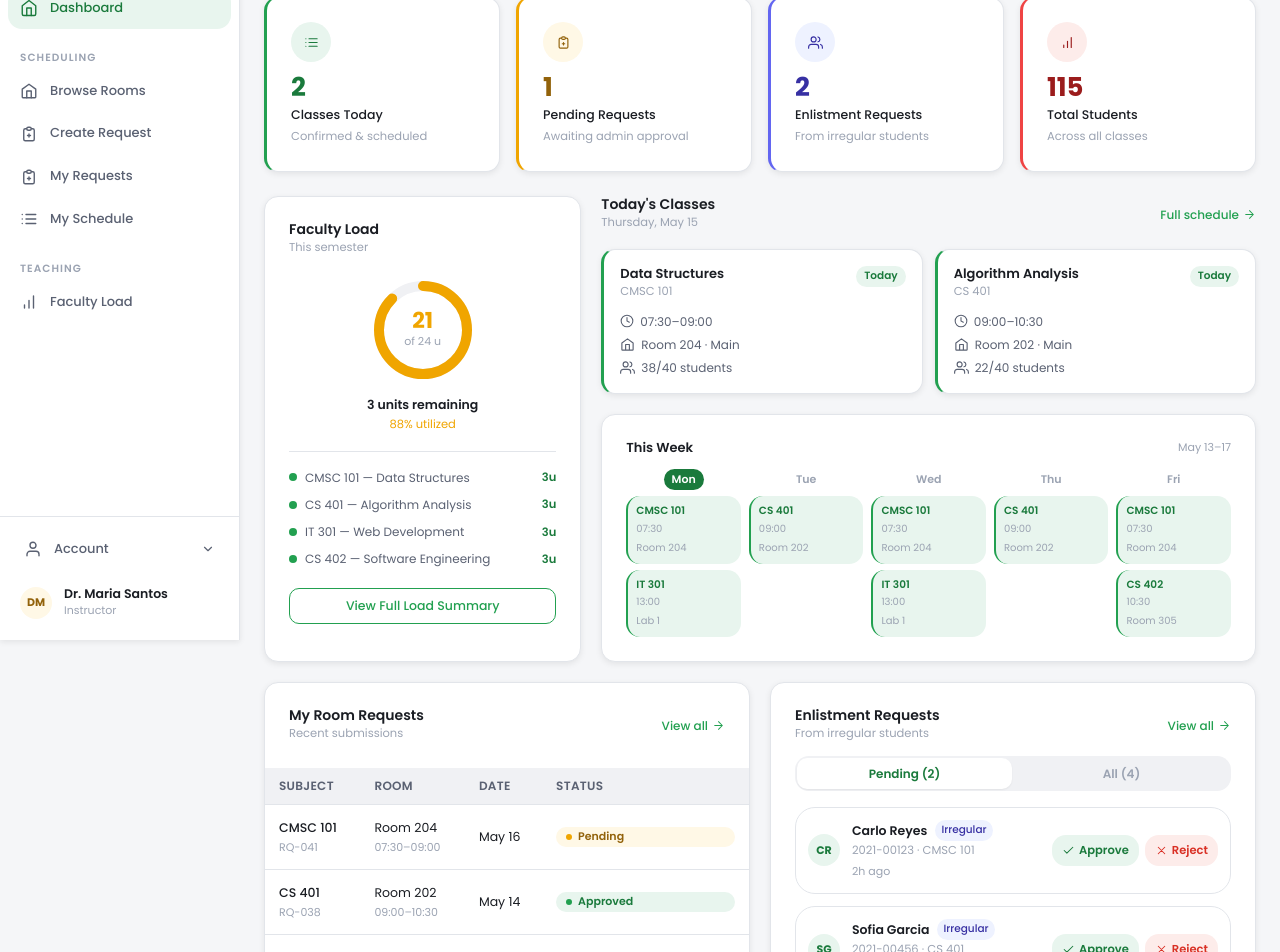
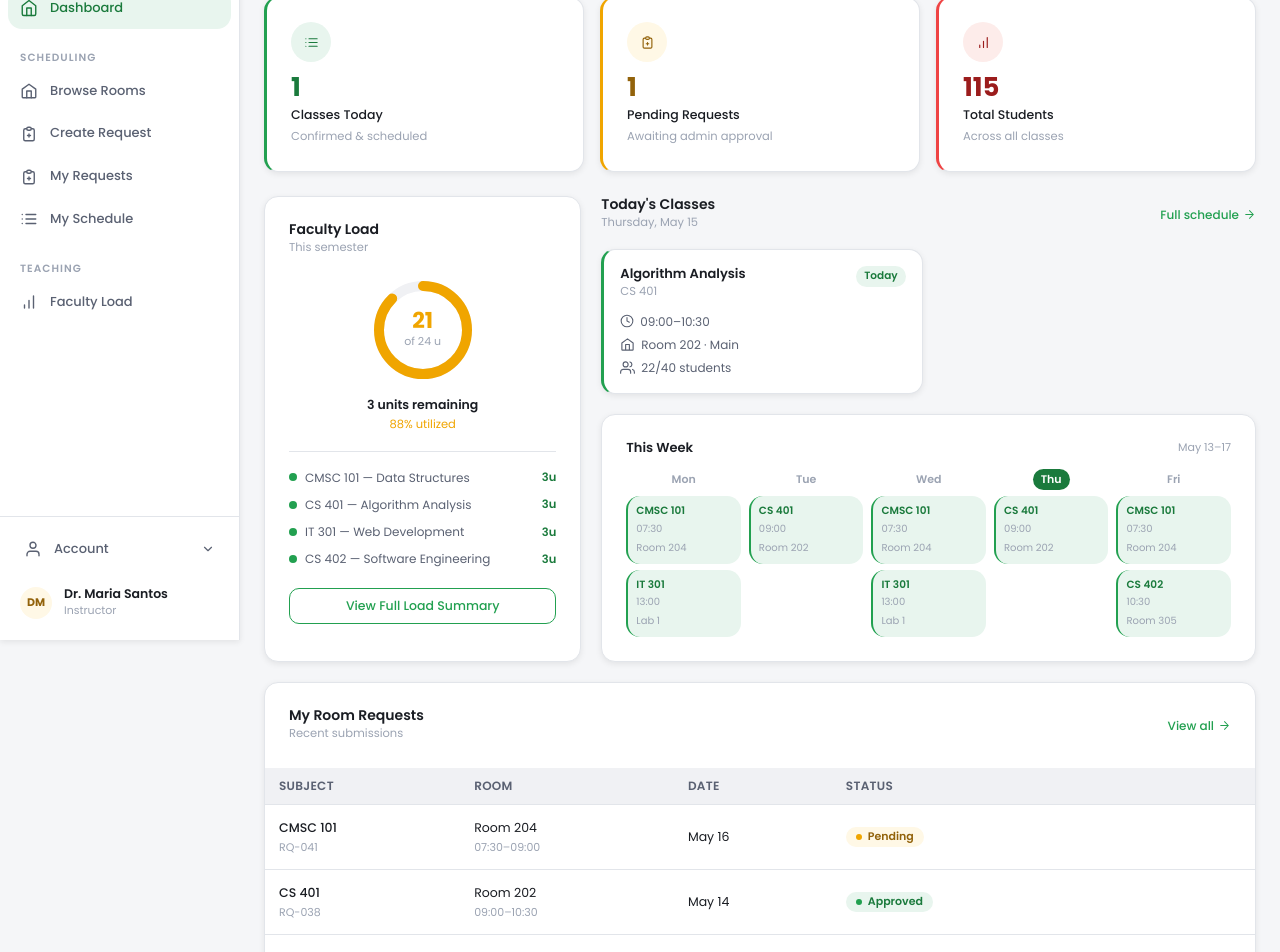
Before and after one commit to kurtoswill/Automated-Faculty-Load-Room-Scheduler, a Next.js app in the folder app/: page /instructor/dashboard in a window 1280 px wide. Shown: the part 160-1112 px from the top of the page. Built offline with nearby package versions, Linux system fonts and the light colour scheme.

Commit message:
refactor(Navbar): enhance sidebar link activation logic for better route matching

```diff
--- a/app/src/app/instructor/dashboard/page.tsx
+++ b/app/src/app/instructor/dashboard/page.tsx
@@ -7,65 +7,47 @@ import AppShell from '@/components/Navbar';
 // ─────────────────────────────────────────────────────────────
 // Types
 // ─────────────────────────────────────────────────────────────
-type RequestStatus  = 'Pending' | 'Approved' | 'Rejected';
-type EnlistStatus   = 'Pending' | 'Approved' | 'Rejected';
+type RequestStatus = 'Pending' | 'Approved' | 'Rejected';
 
 interface ScheduleClass {
-  id:       string;
-  subject:  string;
-  code:     string;
-  room:     string;
+  id: string;
+  subject: string;
+  code: string;
+  room: string;
   building: string;
-  day:      string;
-  time:     string;
+  day: string;
+  time: string;
   students: number;
   capacity: number;
-  isToday:  boolean;
+  isToday: boolean;
 }
 
 interface RequestRow {
-  id:      string;
+  id: string;
   subject: string;
-  room:    string;
-  date:    string;
-  time:    string;
-  count:   number;
-  status:  RequestStatus;
+  room: string;
+  date: string;
+  time: string;
+  count: number;
+  status: RequestStatus;
   remarks?: string;
-}
-
-interface EnlistRow {
-  student:  string;
-  initials: string;
-  id:       string;
-  subject:  string;
-  type:     string;
-  status:   EnlistStatus;
-  time:     string;
 }
 
 // ─────────────────────────────────────────────────────────────
 // Mock data
 // ─────────────────────────────────────────────────────────────
 const MY_SCHEDULE: ScheduleClass[] = [
-  { id: 'S1', subject: 'Data Structures',   code: 'CMSC 101', room: 'Room 204',  building: 'Main',  day: 'Mon/Wed/Fri', time: '07:30–09:00', students: 38, capacity: 40, isToday: true  },
-  { id: 'S2', subject: 'Algorithm Analysis',code: 'CS 401',   room: 'Room 202',  building: 'Main',  day: 'Tue/Thu',     time: '09:00–10:30', students: 22, capacity: 40, isToday: true  },
-  { id: 'S3', subject: 'Web Development',   code: 'IT 301',   room: 'Lab 1',     building: 'ICT',   day: 'Mon/Wed',     time: '13:00–14:30', students: 30, capacity: 30, isToday: false },
-  { id: 'S4', subject: 'Software Engineering',code:'CS 402',  room: 'Room 305',  building: 'Main',  day: 'Fri',         time: '10:30–12:00', students: 25, capacity: 35, isToday: false },
+  { id: 'S1', subject: 'Data Structures', code: 'CMSC 101', room: 'Room 204', building: 'Main', day: 'Mon/Wed/Fri', time: '07:30–09:00', students: 38, capacity: 40, isToday: false },
+  { id: 'S2', subject: 'Algorithm Analysis', code: 'CS 401', room: 'Room 202', building: 'Main', day: 'Tue/Thu', time: '09:00–10:30', students: 22, capacity: 40, isToday: true },
+  { id: 'S3', subject: 'Web Development', code: 'IT 301', room: 'Lab 1', building: 'ICT', day: 'Mon/Wed', time: '13:00–14:30', students: 30, capacity: 30, isToday: false },
+  { id: 'S4', subject: 'Software Engineering', code: 'CS 402', room: 'Room 305', building: 'Main', day: 'Fri', time: '10:30–12:00', students: 25, capacity: 35, isToday: false },
 ];
 
 const MY_REQUESTS: RequestRow[] = [
-  { id: 'RQ-041', subject: 'CMSC 101 — Data Structures',      room: 'Room 204', date: 'May 16', time: '07:30–09:00', count: 38, status: 'Pending'  },
-  { id: 'RQ-038', subject: 'CS 401 — Algorithm Analysis',     room: 'Room 202', date: 'May 14', time: '09:00–10:30', count: 22, status: 'Approved' },
-  { id: 'RQ-035', subject: 'IT 301 — Web Development',        room: 'Lab 1',    date: 'May 12', time: '13:00–14:30', count: 30, status: 'Approved' },
-  { id: 'RQ-032', subject: 'CS 402 — Software Engineering',   room: 'Room 101', date: 'May 10', time: '10:30–12:00', count: 25, status: 'Rejected', remarks: 'Room at capacity for that slot.' },
-];
-
-const ENLIST_REQUESTS: EnlistRow[] = [
-  { student: 'Carlo Reyes',  initials: 'CR', id: '2021-00123', subject: 'CMSC 101', type: 'Irregular', status: 'Pending',  time: '2h ago'  },
-  { student: 'Sofia Garcia', initials: 'SG', id: '2021-00456', subject: 'CS 401',   type: 'Irregular', status: 'Pending',  time: '5h ago'  },
-  { student: 'Marco Lim',    initials: 'ML', id: '2020-00789', subject: 'CMSC 101', type: 'Irregular', status: 'Approved', time: '1d ago'  },
-  { student: 'Nina Flores',  initials: 'NF', id: '2021-00321', subject: 'IT 301',   type: 'Irregular', status: 'Rejected', time: '2d ago'  },
+  { id: 'RQ-041', subject: 'CMSC 101 — Data Structures', room: 'Room 204', date: 'May 16', time: '07:30–09:00', count: 38, status: 'Pending' },
+  { id: 'RQ-038', subject: 'CS 401 — Algorithm Analysis', room: 'Room 202', date: 'May 14', time: '09:00–10:30', count: 22, status: 'Approved' },
+  { id: 'RQ-035', subject: 'IT 301 — Web Development', room: 'Lab 1', date: 'May 12', time: '13:00–14:30', count: 30, status: 'Approved' },
+  { id: 'RQ-032', subject: 'CS 402 — Software Engineering', room: 'Room 101', date: 'May 10', time: '10:30–12:00', count: 25, status: 'Rejected', remarks: 'Room at capacity for that slot.' },
 ];
 
 const DAYS = ['Mon', 'Tue', 'Wed', 'Thu', 'Fri'];
@@ -80,16 +62,14 @@ const Ico = ({ d, size = 16 }: { d: string; size?: number }) => (
   </svg>
 );
 
-const IcoArrow    = () => <Ico d="M5 12h14M12 5l7 7-7 7" size={13} />;
-const IcoRoom     = () => <Ico d="M3 9.5L12 3l9 6.5V20a1 1 0 01-1 1H4a1 1 0 01-1-1V9.5zM9 21V12h6v9" size={15} />;
-const IcoClock    = () => <Ico d="M12 2a10 10 0 100 20A10 10 0 0012 2zM12 6v6l4 2" size={14} />;
-const IcoUsers    = () => <Ico d="M17 21v-2a4 4 0 00-4-4H5a4 4 0 00-4 4v2M9 11a4 4 0 100-8 4 4 0 000 8zM23 21v-2a4 4 0 00-3-3.87M16 3.13a4 4 0 010 7.75" size={15} />;
+const IcoArrow = () => <Ico d="M5 12h14M12 5l7 7-7 7" size={13} />;
+const IcoRoom = () => <Ico d="M3 9.5L12 3l9 6.5V20a1 1 0 01-1 1H4a1 1 0 01-1-1V9.5zM9 21V12h6v9" size={15} />;
+const IcoClock = () => <Ico d="M12 2a10 10 0 100 20A10 10 0 0012 2zM12 6v6l4 2" size={14} />;
+const IcoUsers = () => <Ico d="M17 21v-2a4 4 0 00-4-4H5a4 4 0 00-4 4v2M9 11a4 4 0 100-8 4 4 0 000 8zM23 21v-2a4 4 0 00-3-3.87M16 3.13a4 4 0 010 7.75" size={15} />;
 const IcoCalendar = () => <Ico d="M8 6h13M8 12h13M8 18h13M3 6h.01M3 12h.01M3 18h.01" size={15} />;
-const IcoBar      = () => <Ico d="M12 20V10M18 20V4M6 20v-4" size={15} />;
-const IcoPlus     = () => <Ico d="M12 5v14M5 12h14" size={15} />;
-const IcoCheck    = () => <Ico d="M20 6L9 17l-5-5" size={13} />;
-const IcoX        = () => <Ico d="M18 6L6 18M6 6l12 12" size={13} />;
-const IcoAlert    = () => <Ico d="M10.29 3.86L1.82 18a2 2 0 001.71 3h16.94a2 2 0 001.71-3L13.71 3.86a2 2 0 00-3.42 0zM12 9v4M12 17h.01" size={14} />;
+const IcoBar = () => <Ico d="M12 20V10M18 20V4M6 20v-4" size={15} />;
+const IcoPlus = () => <Ico d="M12 5v14M5 12h14" size={15} />;
+const IcoAlert = () => <Ico d="M10.29 3.86L1.82 18a2 2 0 001.71 3h16.94a2 2 0 001.71-3L13.71 3.86a2 2 0 00-3.42 0zM12 9v4M12 17h.01" size={14} />;
 
 // ─────────────────────────────────────────────────────────────
 // Reusable pieces
@@ -109,18 +89,9 @@ function SectionHeader({ title, sub, href }: { title: string; sub?: string; href
   );
 }
 
-function Avatar({ initials, size = 32 }: { initials: string; size?: number }) {
-  return (
-    <div className="rounded-full flex items-center justify-center text-[11px] font-bold shrink-0"
-      style={{ width: size, height: size, background: 'var(--color-primary-muted)', color: 'var(--color-primary)' }}>
-      {initials}
-    </div>
-  );
-}
-
-function StatusBadge({ status }: { status: RequestStatus | EnlistStatus }) {
+function StatusBadge({ status }: { status: RequestStatus }) {
   const map = {
-    Pending:  { bg: '#fff8e6', color: '#92620a', dot: '#f0a500' },
+    Pending: { bg: '#fff8e6', color: '#92620a', dot: '#f0a500' },
     Approved: { bg: '#e8f5ee', color: '#1a7a3c', dot: '#22a050' },
     Rejected: { bg: '#fdecea', color: '#d93025', dot: '#d93025' },
   };
@@ -165,11 +136,11 @@ function StatCard({
 // Faculty Load Ring
 // ─────────────────────────────────────────────────────────────
 function LoadRing({ current, max }: { current: number; max: number }) {
-  const pct     = Math.min(current / max, 1);
-  const r       = 44;
-  const circ    = 2 * Math.PI * r;
-  const offset  = circ * (1 - pct);
-  const color   = pct >= 1 ? '#d93025' : pct >= 0.8 ? '#f0a500' : '#22a050';
+  const pct = Math.min(current / max, 1);
+  const r = 44;
+  const circ = 2 * Math.PI * r;
+  const offset = circ * (1 - pct);
+  const color = pct >= 1 ? '#d93025' : pct >= 0.8 ? '#f0a500' : '#22a050';
 
   return (
     <div className="flex flex-col items-center gap-2">
@@ -202,7 +173,7 @@ function LoadRing({ current, max }: { current: number; max: number }) {
 // ─────────────────────────────────────────────────────────────
 function TodayCard({ cls }: { cls: ScheduleClass }) {
   const fillPct = Math.round((cls.students / cls.capacity) * 100);
-  const full    = fillPct >= 100;
+  const full = fillPct >= 100;
   return (
     <div className="card p-4 flex flex-col gap-2.5 hover:-translate-y-px transition-transform duration-150"
       style={{ borderLeft: '3px solid var(--color-primary-light)' }}>
@@ -236,13 +207,13 @@ function TodayCard({ cls }: { cls: ScheduleClass }) {
 // ─────────────────────────────────────────────────────────────
 // Weekly mini-schedule grid
 // ─────────────────────────────────────────────────────────────
-function WeekGrid() {
-  const today = 'Mon';
+function WeekGrid({ schedule }: { schedule: ScheduleClass[] }) {
+  const today = 'Thu'; // Aligned with Thursday header
 
   // Build simple day → classes map
   const dayMap: Record<string, ScheduleClass[]> = {};
   DAYS.forEach(d => { dayMap[d] = []; });
-  MY_SCHEDULE.forEach(cls => {
+  schedule.forEach(cls => {
     cls.day.split('/').forEach(d => {
       if (dayMap[d]) dayMap[d].push(cls);
     });
@@ -291,14 +262,16 @@ function WeekGrid() {
 }
 
 // ─────────────────────────────────────────────────────────────
-// Page
+// Page Component
 // ─────────────────────────────────────────────────────────────
 export default function InstructorDashboard() {
-  const [enlistTab, setEnlistTab] = useState<'all' | 'pending'>('pending');
+  const [schedule] = useState<ScheduleClass[]>(() =>
+    MY_SCHEDULE.map(c => ({ ...c, isToday: c.day.includes('Thu') }))
+  );
+  const [requests] = useState<RequestRow[]>(MY_REQUESTS);
 
-  const pendingEnlist   = ENLIST_REQUESTS.filter(e => e.status === 'Pending');
-  const filteredEnlist  = enlistTab === 'pending' ? pendingEnlist : ENLIST_REQUESTS;
-  const pendingRequests = MY_REQUESTS.filter(r => r.status === 'Pending').length;
+  const classesToday = schedule.filter(c => c.isToday);
+  const pendingRequestsCount = requests.filter(r => r.status === 'Pending').length;
 
   return (
     <AppShell role="instructor" userName="Dr. Maria Santos" pageTitle="Dashboard">
@@ -310,7 +283,7 @@ export default function InstructorDashboard() {
             Good morning, Dr. Santos 👋
           </h1>
           <p className="text-[13px] mt-0.5" style={{ color: 'var(--color-text-muted)' }}>
-            Thursday, May 15, 2025 · You have {MY_SCHEDULE.filter(c => c.isToday).length} classes today.
+            Thursday, May 15, 2025 · You have {classesToday.length} {classesToday.length === 1 ? 'class' : 'classes'} today.
           </p>
         </div>
         <Link href="/requests/create"
@@ -321,10 +294,10 @@ export default function InstructorDashboard() {
       </div>
 
       {/* ── KPI Cards ── */}
-      <div className="grid grid-cols-2 lg:grid-cols-4 gap-4 mb-6">
+      <div className="grid grid-cols-1 md:grid-cols-3 gap-4 mb-6">
         <StatCard
           label="Classes Today"
-          value={MY_SCHEDULE.filter(c => c.isToday).length}
+          value={classesToday.length}
           sub="Confirmed & scheduled"
           icon={<IcoCalendar />}
           iconBg="#e8f5ee" iconColor="#1a7a3c"
@@ -333,7 +306,7 @@ export default function InstructorDashboard() {
         />
         <StatCard
           label="Pending Requests"
-          value={pendingRequests}
+          value={pendingRequestsCount}
           sub="Awaiting admin approval"
           icon={<Ico d="M9 5H7a2 2 0 00-2 2v12a2 2 0 002 2h10a2 2 0 002-2V7a2 2 0 00-2-2h-2M9 5a2 2 0 002 2h2a2 2 0 002-2M9 5a2 2 0 012-2h2a2 2 0 012 2M12 12v4M10 14h4" size={15} />}
           iconBg="#fff8e6" iconColor="#92620a"
@@ -341,17 +314,8 @@ export default function InstructorDashboard() {
           href="/requests"
         />
         <StatCard
-          label="Enlistment Requests"
-          value={pendingEnlist.length}
-          sub="From irregular students"
-          icon={<IcoUsers />}
-          iconBg="#eef2ff" iconColor="#3730a3"
-          accent="#6366f1"
-          href="/enlistments"
-        />
-        <StatCard
           label="Total Students"
-          value={MY_SCHEDULE.reduce((a, c) => a + c.students, 0)}
+          value={schedule.reduce((a, c) => a + c.students, 0)}
           sub="Across all classes"
           icon={<IcoBar />}
           iconBg="#fdecea" iconColor="#9b1c1c"
@@ -377,7 +341,7 @@ export default function InstructorDashboard() {
 
           {/* Breakdown */}
           <div className="flex flex-col gap-2">
-            {MY_SCHEDULE.map(cls => (
+            {schedule.map(cls => (
               <div key={cls.id} className="flex items-center justify-between">
                 <div className="flex items-center gap-2 min-w-0">
                   <span className="w-2 h-2 rounded-full shrink-0" style={{ background: 'var(--color-primary-light)' }} />
@@ -413,9 +377,16 @@ export default function InstructorDashboard() {
           </div>
 
           <div className="grid grid-cols-1 sm:grid-cols-2 gap-3">
-            {MY_SCHEDULE.filter(c => c.isToday).map(cls => (
-              <TodayCard key={cls.id} cls={cls} />
-            ))}
+            {classesToday.length === 0 ? (
+              <div className="card p-6 text-center sm:col-span-2 border border-dashed flex items-center justify-center"
+                style={{ borderColor: 'var(--color-border)' }}>
+                <p className="text-[13px]" style={{ color: 'var(--color-text-muted)' }}>No classes scheduled for today.</p>
+              </div>
+            ) : (
+              classesToday.map(cls => (
+                <TodayCard key={cls.id} cls={cls} />
+              ))
+            )}
           </div>
 
           {/* Weekly overview */}
@@ -424,16 +395,14 @@ export default function InstructorDashboard() {
               <h3 className="text-[13px] font-semibold" style={{ color: 'var(--color-text)' }}>This Week</h3>
               <span className="text-[11px]" style={{ color: 'var(--color-text-muted)' }}>May 13–17</span>
             </div>
-            <WeekGrid />
+            <WeekGrid schedule={schedule} />
           </div>
         </div>
       </div>
 
-      {/* ── Row 3: Room Requests + Enlistment Requests ── */}
-      <div className="grid grid-cols-1 lg:grid-cols-2 gap-5">
-
-        {/* Room Requests */}
-        <div className="card">
+      {/* ── Row 3: Room Requests ── */}
+      <div className="grid grid-cols-1 gap-5">
+        <div className="card w-full">
           <div className="card-body pb-2">
             <SectionHeader title="My Room Requests" sub="Recent submissions" href="/requests" />
           </div>
@@ -448,7 +417,7 @@ export default function InstructorDashboard() {
                 </tr>
               </thead>
               <tbody>
-                {MY_REQUESTS.map(r => (
+                {requests.map(r => (
                   <tr key={r.id}>
                     <td>
                       <p className="text-[12.5px] font-medium" style={{ color: 'var(--color-text)' }}>
@@ -462,7 +431,8 @@ export default function InstructorDashboard() {
                     </td>
                     <td className="text-[12.5px]" style={{ color: 'var(--color-text)' }}>{r.date}</td>
                     <td>
-                      <div className="flex flex-col gap-1">
+                      {/* Added items-start to prevent the badge from stretching full-width */}
+                      <div className="flex flex-col gap-1 items-start">
                         <StatusBadge status={r.status} />
                         {r.remarks && (
                           <p className="text-[10.5px]" style={{ color: 'var(--color-text-muted)' }}>
@@ -477,109 +447,15 @@ export default function InstructorDashboard() {
             </table>
           </div>
         </div>
-
-        {/* Irregular Enlistment Requests */}
-        <div className="card">
-          <div className="card-body pb-2">
-            {/* Header + tab toggle */}
-            <div className="flex items-center justify-between mb-3">
-              <div>
-                <h2 className="text-[14px] font-semibold" style={{ color: 'var(--color-text)' }}>
-                  Enlistment Requests
-                </h2>
-                <p className="text-[11.5px]" style={{ color: 'var(--color-text-muted)' }}>From irregular students</p>
-              </div>
-              <Link href="/enlistments" className="flex items-center gap-1 text-[12px] font-medium"
-                style={{ color: 'var(--color-primary-light)' }}>
-                View all <IcoArrow />
-              </Link>
-            </div>
-
-            {/* Tab toggle */}
-            <div className="flex rounded-lg p-0.5 gap-0.5 mb-4"
-              style={{ background: 'var(--color-surface-2)' }}>
-              {(['pending', 'all'] as const).map(t => (
-                <button
-                  key={t}
-                  onClick={() => setEnlistTab(t)}
-                  className="flex-1 py-1.5 text-[12px] font-semibold rounded-md transition-all duration-150"
-                  style={enlistTab === t ? {
-                    background: 'var(--color-surface)',
-                    color: 'var(--color-primary)',
-                    boxShadow: 'var(--shadow-xs)',
-                  } : {
-                    background: 'transparent',
-                    color: 'var(--color-text-muted)',
-                  }}
-                >
-                  {t === 'pending'
-                    ? `Pending (${pendingEnlist.length})`
-                    : `All (${ENLIST_REQUESTS.length})`}
-                </button>
-              ))}
-            </div>
-
-            <div className="flex flex-col gap-3">
-              {filteredEnlist.length === 0 && (
-                <div className="text-center py-8">
-                  <p className="text-[13px]" style={{ color: 'var(--color-text-muted)' }}>
-                    No pending enlistment requests.
-                  </p>
-                </div>
-              )}
-              {filteredEnlist.map((e, i) => (
-                <div key={i}
-                  className="flex items-center gap-3 p-3 rounded-xl border"
-                  style={{ borderColor: 'var(--color-border)' }}>
-                  <Avatar initials={e.initials} />
-                  <div className="flex-1 min-w-0">
-                    <div className="flex items-center gap-2 flex-wrap">
-                      <p className="text-[12.5px] font-semibold leading-tight" style={{ color: 'var(--color-text)' }}>
-                        {e.student}
-                      </p>
-                      <span className="text-[10.5px] px-1.5 py-0.5 rounded-full font-medium"
-                        style={{ background: '#eef2ff', color: '#3730a3' }}>
-                        {e.type}
-                      </span>
-                    </div>
-                    <p className="text-[11.5px]" style={{ color: 'var(--color-text-muted)' }}>
-                      {e.id} · {e.subject}
-                    </p>
-                    <p className="text-[11px] mt-0.5" style={{ color: 'var(--color-text-muted)' }}>{e.time}</p>
-                  </div>
-                  <div className="flex flex-col items-end gap-2 shrink-0">
-                    {e.status === 'Pending' ? (
-                      <div className="flex gap-1.5">
-                        <button
-                          className="flex items-center gap-1 text-[11.5px] font-semibold px-2.5 py-1.5 rounded-lg transition-colors"
-                          style={{ background: '#e8f5ee', color: '#1a7a3c' }}>
-                          <IcoCheck /> Approve
-                        </button>
-                        <button
-                          className="flex items-center gap-1 text-[11.5px] font-semibold px-2.5 py-1.5 rounded-lg transition-colors"
-                          style={{ background: 'var(--color-error-light)', color: 'var(--color-error)' }}>
-                          <IcoX /> Reject
-                        </button>
-                      </div>
-                    ) : (
-                      <StatusBadge status={e.status} />
-                    )}
-                  </div>
-                </div>
-              ))}
-            </div>
-          </div>
-        </div>
-
       </div>
 
       {/* ── Load warning banner ── */}
       <div
         className="mt-5 flex items-start gap-3 p-4 rounded-xl border"
         style={{
-          background:  '#fff8e6',
+          background: '#fff8e6',
           borderColor: 'rgba(240,165,0,.25)',
-          color:       '#92620a',
+          color: '#92620a',
         }}>
         <span className="shrink-0 mt-0.5"><IcoAlert /></span>
         <div>
```
Also changed, not shown: app/src/components/Navbar.tsx (+12 -1 lines).
